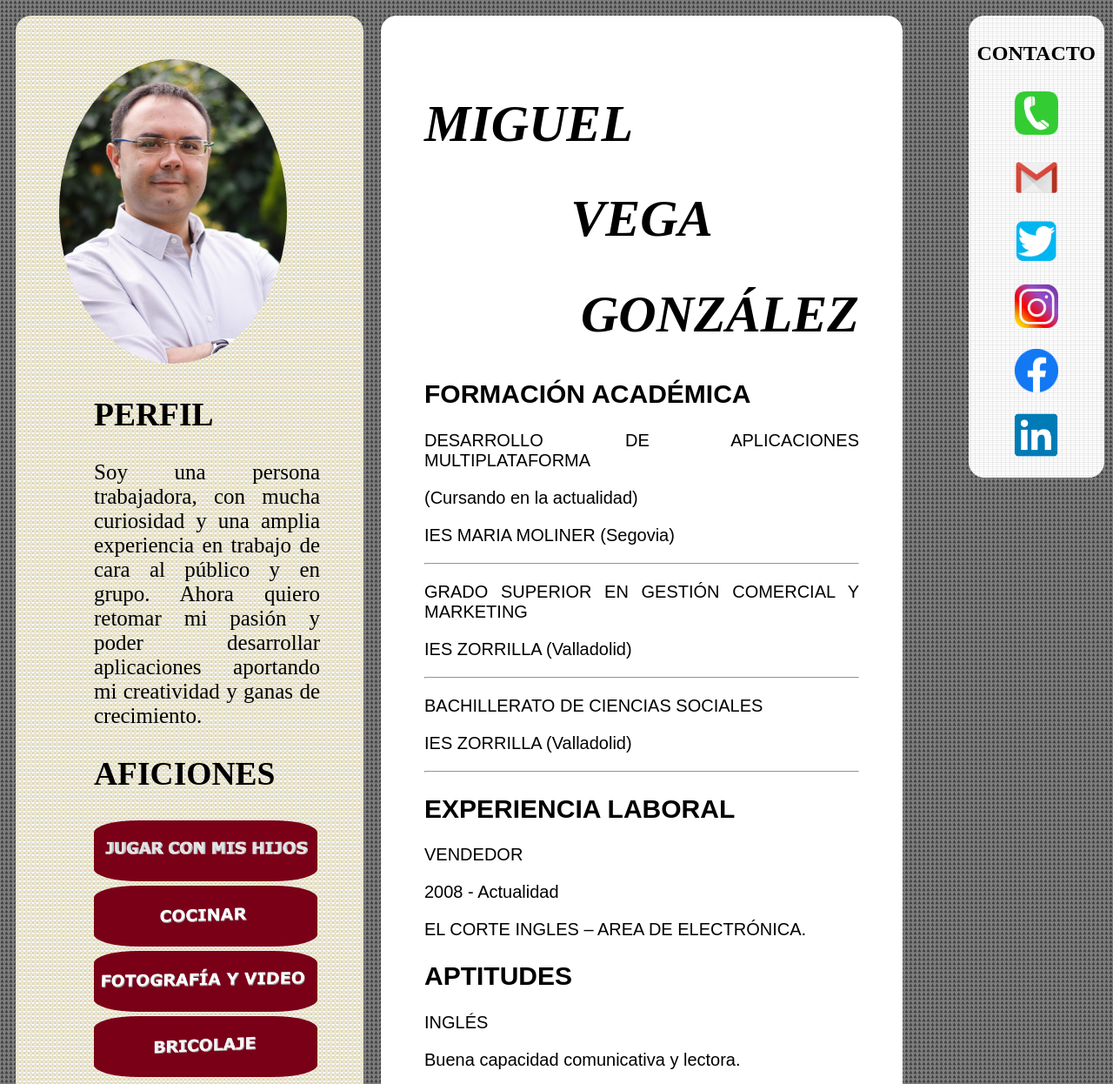
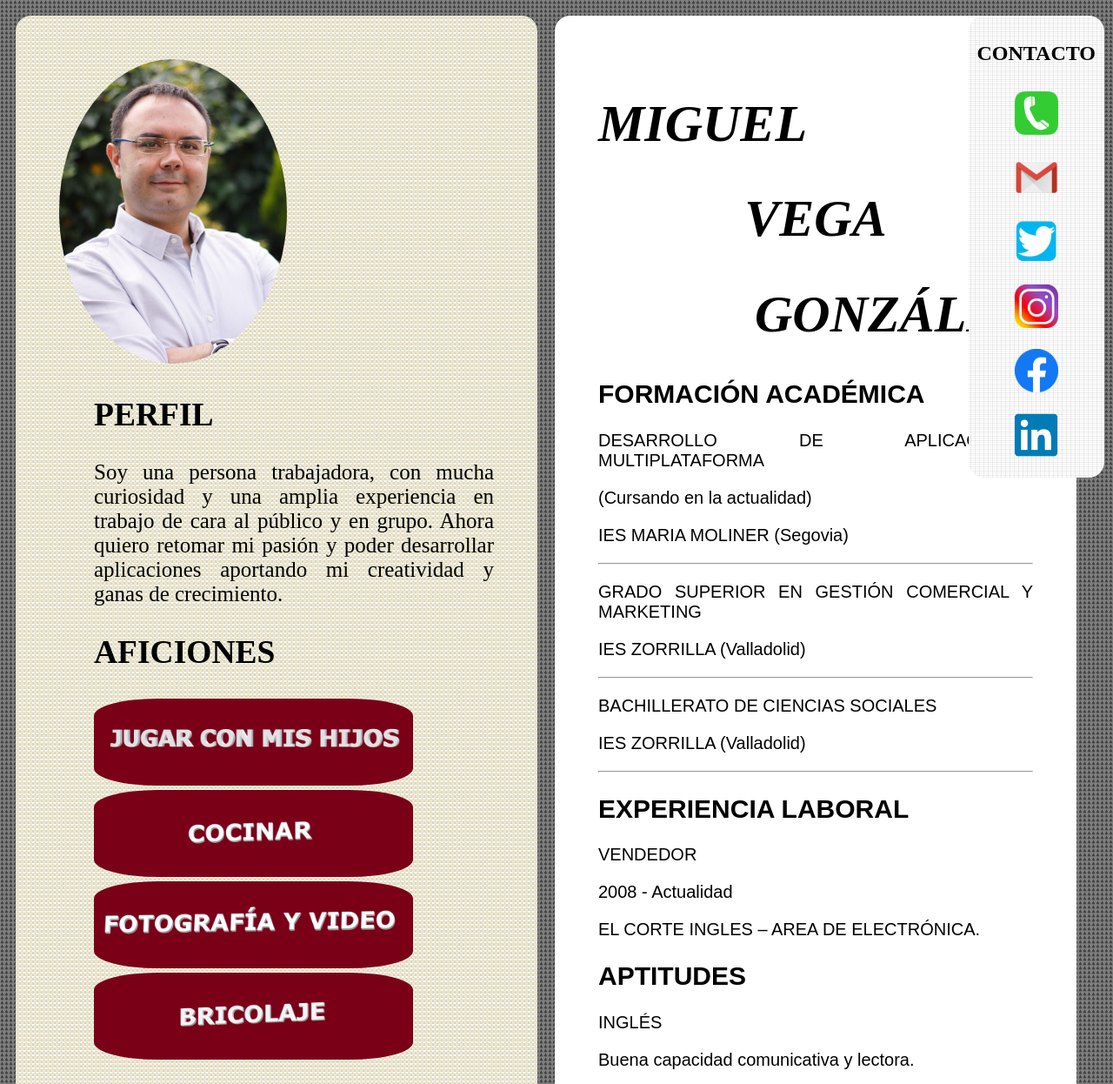
Before and after one commit to Jamesclon/myownweb, a plain HTML site: page index.html in a window 1280 px wide. Shown: the top 1246 px of the page at 87% size. Drawn offline with Linux system fonts and the light colour scheme.

Commit message:
Update style.css
Left box new size 500px

```diff
--- a/style.css
+++ b/style.css
@@ -9,7 +9,7 @@ body {
 .left{
   background-image: url("./img/greca5.png");
   background-size: 5px;
-  width: 300px;
+  width: 500px;
   padding: 50px;
   float: left;
   margin: 10px;
@@ -54,7 +54,7 @@ ul li{
 
 .hobbies img{
   border-radius: 20%;
-  height: 70px;
+  height: 100px;
 }
 
 h1{
```
